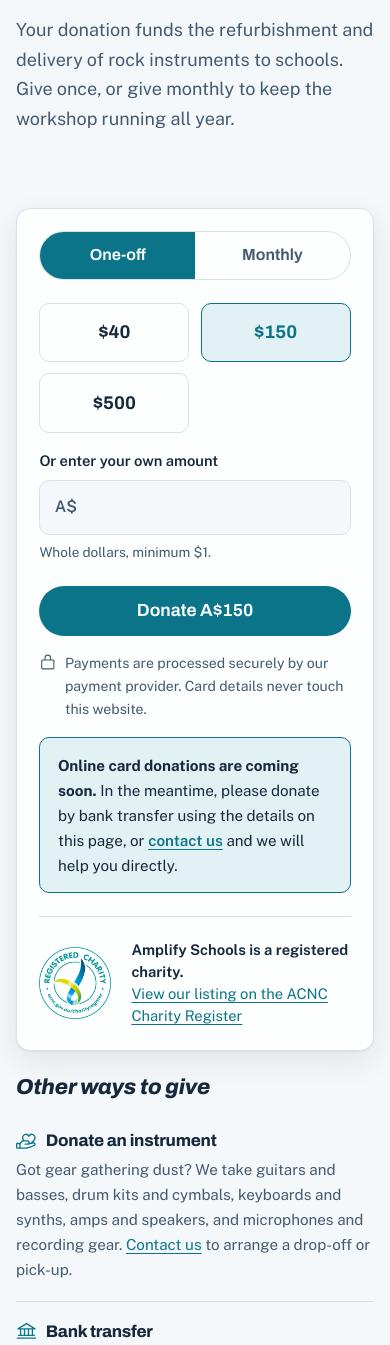
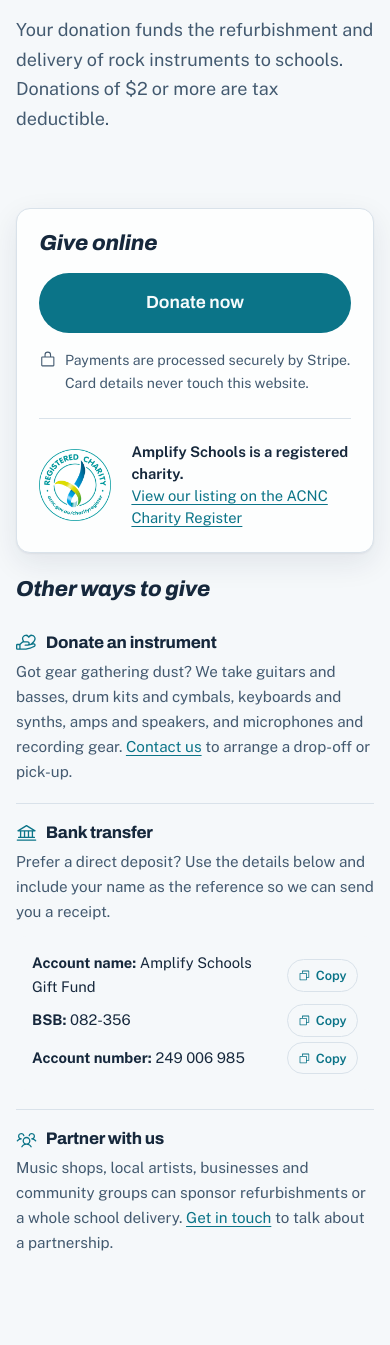
Before and after one commit to bigmcguin/AmplifySchools-, a plain HTML site: page donate.html in a window 390 px wide. Shown: the part 196-1541 px from the top of the page. Drawn offline with Linux system fonts and the light colour scheme.

Commit message:
Link the donate page to Stripe and add a donation QR code
The Donate now button now goes straight to the Stripe donation link
(read from the Stripe QR code). Stripe can't receive an amount picked
on this site, and there is one link, so the amount picker and monthly
toggle are replaced by that single button.

- Add a QR code for the same link, in brand navy on white, so people
  on a computer can pay on their phone. Hidden on phones and tablets.
- Remove the "coming soon" notice, the monthly-donation FAQ, and the
  unused PAYMENT_LINKS widget script and styles.
- Say "Donations of $2 or more are tax deductible" in the page intro
  and meta description instead of the bank transfer note.
- Bump the CSS and JS versions, update the README and sitemap date.

Co-Authored-By: Claude Opus 5.5 <noreply@anthropic.com>
Claude-Session: https://claude.ai/code/session_015JZs6k7QKPksavDU5X3Lyn

```diff
--- a/assets/css/styles.css
+++ b/assets/css/styles.css
@@ -442,47 +442,7 @@ p { margin: 0 0 1em; max-width: 65ch; }
   padding: clamp(1.4rem, 3vw, 2.2rem);
 }
 
-.freq-toggle {
-  display: grid; grid-template-columns: 1fr 1fr; gap: 0;
-  border: 1.5px solid var(--line); border-radius: 999px; overflow: hidden;
-  margin-bottom: 1.4rem;
-}
-.freq-toggle button {
-  font: inherit; font-family: var(--font-display); font-weight: 650;
-  padding: 0.65rem 1rem; border: 0; background: transparent; color: var(--ink-soft);
-  cursor: pointer; transition: background 0.15s ease, color 0.15s ease;
-}
-.freq-toggle button[aria-pressed="true"] { background: var(--accent); color: var(--accent-ink); }
-
-.amount-grid { display: grid; grid-template-columns: repeat(3, 1fr); gap: 0.7rem; margin-bottom: 1rem; }
-.amount-grid button {
-  font: inherit; font-family: var(--font-display); font-weight: 700; font-size: 1.15rem;
-  padding: 0.85rem 0.5rem; cursor: pointer;
-  border: 1.5px solid var(--line); border-radius: var(--radius-sm);
-  background: transparent; color: var(--ink);
-  transition: border-color 0.15s ease, background 0.15s ease, transform 0.1s ease;
-}
-.amount-grid button:hover { border-color: var(--accent); }
-.amount-grid button:active { transform: scale(0.98); }
-.amount-grid button[aria-pressed="true"] {
-  border-color: var(--accent); background: var(--accent-tint); color: var(--accent);
-}
-@media (max-width: 480px) { .amount-grid { grid-template-columns: repeat(2, 1fr); } }
-
-.custom-amount { margin-bottom: 1.4rem; }
-.custom-amount label { display: block; font-weight: 600; font-size: 0.92rem; margin-bottom: 0.4rem; }
-.custom-amount .field {
-  display: flex; align-items: center; gap: 0.5rem;
-  border: 1.5px solid var(--line); border-radius: var(--radius-sm);
-  padding: 0 0.9rem; background: var(--bg);
-}
-.custom-amount .field:focus-within { border-color: var(--focus); }
-.custom-amount .currency { color: var(--ink-soft); font-weight: 600; }
-.custom-amount input {
-  font: inherit; font-size: 1.1rem; border: 0; background: transparent; color: var(--ink);
-  padding: 0.75rem 0; width: 100%; outline: none;
-}
-.custom-amount .hint { font-size: 0.85rem; color: var(--ink-soft); margin: 0.4rem 0 0; }
+.donate-card h2 { font-size: 1.35rem; margin-bottom: 1rem; }
 
 .donate-submit { width: 100%; }
 .donate-note {
@@ -491,13 +451,25 @@ p { margin: 0 0 1em; max-width: 65ch; }
 }
 .donate-note .icon { margin-top: 0.15em; }
 
-.donate-alert {
-  display: none; margin-top: 1rem; padding: 0.9rem 1.1rem;
-  border: 1.5px solid var(--accent); border-radius: var(--radius-sm);
-  background: var(--accent-tint); color: var(--ink); font-size: 0.95rem;
+/* QR code that opens the same Stripe donation page, for people on a
+   computer who'd rather pay on their phone. Laid out like the
+   charity note below it. Navy on a white tile in both colour schemes,
+   because many scanners can't read light-on-dark codes. Hidden on
+   touch devices (and narrow screens, in case a phone browser misreports
+   touch): you can't scan the screen you're holding. */
+.donate-qr {
+  display: flex; align-items: center; gap: 1.25rem;
+  margin: 1.4rem 0 0; padding-top: 1.4rem; border-top: 1px solid var(--line);
+  color: var(--ink-soft); font-size: 0.92rem; line-height: 1.5;
 }
-.donate-alert.show { display: block; }
-.donate-alert a { font-weight: 600; }
+.donate-qr img {
+  flex: none; width: 128px; height: 128px;
+  border: 1px solid var(--line); border-radius: var(--radius-sm);
+}
+.donate-qr strong { display: block; color: var(--ink); font-weight: 650; }
+@media (hover: none) and (pointer: coarse), (max-width: 600px) {
+  .donate-qr { display: none; }
+}
 
 .give-aside h2 { font-size: 1.35rem; }
 .give-item { padding: 1.2rem 0; }
--- a/assets/js/main.js
+++ b/assets/js/main.js
@@ -2,39 +2,8 @@
    Amplify Schools - site scripts
    ============================================================ */
 
-/* ------------------------------------------------------------
-   PAYMENT SETUP
-   ------------------------------------------------------------
-   The donate button opens a hosted payment page, so no card
-   details ever touch this site and no backend is needed.
-
-   Recommended: Stripe Payment Links (https://stripe.com/au/payments/payment-links)
-   1. Create a Stripe account and add "Amplify Schools" branding.
-   2. Create one Payment Link per option below. For "monthly",
-      create the link with a recurring price. For links where the
-      donor chooses the amount, use "Customers choose what to pay".
-   3. Paste each URL below. Any option left empty falls back to
-      the frequency-level "any" link; if that is empty too, the
-      donor sees the bank transfer fallback message.
-
-   PayPal Donations or an Australian platform (GiveNow, Raisely,
-   Grassrootz) also work here: just paste the hosted URL.
------------------------------------------------------------- */
-const PAYMENT_LINKS = {
-  once: {
-    // "any" = a link where the donor chooses their own amount
-    any: "",
-    40: "",
-    150: "",
-    500: "",
-  },
-  monthly: {
-    any: "",
-    40: "",
-    150: "",
-    500: "",
-  },
-};
+/* Donations: the Donate button on donate.html is a plain link to our
+   Stripe donation page, so it needs no script. See README.md. */
 
 /* ------------------------------------------------------------
    SCHOOL REGISTRATION FORM SETUP
@@ -93,67 +62,6 @@ if (revealEls.length && !reduceMotion.matches && "IntersectionObserver" in windo
 document.querySelectorAll("#year").forEach((el) => {
   el.textContent = String(new Date().getFullYear());
 });
-
-/* ---------- Donation widget (donate.html only) ---------- */
-const donateBtn = document.getElementById("donate-btn");
-if (donateBtn) {
-  const freqButtons = document.querySelectorAll(".freq-toggle button");
-  const amountButtons = document.querySelectorAll(".amount-grid button");
-  const customInput = document.getElementById("custom-amount");
-  const alertBox = document.getElementById("donate-alert");
-
-  let frequency = "once";
-  let amount = 150;
-
-  const labels = { once: "Donate", monthly: "Donate monthly" };
-
-  function updateButtonLabel() {
-    const amt = amount ? ` A$${amount}` : "";
-    donateBtn.textContent = `${labels[frequency]}${amt}`;
-  }
-
-  freqButtons.forEach((btn) => {
-    btn.addEventListener("click", () => {
-      frequency = btn.dataset.freq;
-      freqButtons.forEach((b) => b.setAttribute("aria-pressed", String(b === btn)));
-      updateButtonLabel();
-    });
-  });
-
-  amountButtons.forEach((btn) => {
-    btn.addEventListener("click", () => {
-      amount = Number(btn.dataset.amount);
-      amountButtons.forEach((b) => b.setAttribute("aria-pressed", String(b === btn)));
-      if (customInput) customInput.value = "";
-      updateButtonLabel();
-    });
-  });
-
-  if (customInput) {
-    customInput.addEventListener("input", () => {
-      const value = Math.floor(Number(customInput.value));
-      if (value >= 1) {
-        amount = value;
-        amountButtons.forEach((b) => b.setAttribute("aria-pressed", "false"));
-      }
-      updateButtonLabel();
-    });
-  }
-
-  donateBtn.addEventListener("click", () => {
-    const links = PAYMENT_LINKS[frequency] || {};
-    const url = links[amount] || links.any;
-    if (url) {
-      window.open(url, "_blank", "noopener");
-    } else if (alertBox) {
-      // Payment links not configured yet: point donors at bank transfer.
-      alertBox.classList.add("show");
-      alertBox.scrollIntoView({ block: "nearest" });
-    }
-  });
-
-  updateButtonLabel();
-}
 
 /* ---------- Copy bank details (donate.html only) ---------- */
 document.querySelectorAll(".copy-btn").forEach((btn) => {
--- a/donate.html
+++ b/donate.html
@@ -5,7 +5,7 @@
   <meta name="viewport" content="width=device-width, initial-scale=1">
   <meta name="format-detection" content="telephone=no">
   <title>Donate | Amplify Schools</title>
-  <meta name="description" content="Make a one-off or monthly donation to Amplify Schools, or donate an instrument. Every gift helps put refurbished rock instruments into school music programs.">
+  <meta name="description" content="Donate to Amplify Schools online or by bank transfer, or give an instrument. Donations of $2 or more are tax deductible.">
   <link rel="canonical" href="https://amplifyschools.org/donate.html">
   <meta property="og:title" content="Donate to Amplify Schools">
   <meta property="og:description" content="Give money or instruments. Both change a school music room.">
@@ -19,7 +19,7 @@
   <link rel="apple-touch-icon" href="apple-touch-icon.png">
   <link rel="preload" href="assets/fonts/archivo-latin-wght-italic.woff2" as="font" type="font/woff2" crossorigin>
   <link rel="preload" href="assets/fonts/public-sans-latin-wght-normal.woff2" as="font" type="font/woff2" crossorigin>
-  <link rel="stylesheet" href="assets/css/styles.css?v=15">
+  <link rel="stylesheet" href="assets/css/styles.css?v=16">
   <script>document.documentElement.classList.add("js");</script>
 </head>
 <body>
@@ -50,47 +50,32 @@
 
     <section class="donate-intro container">
       <h1>Back a school music program.</h1>
-      <p class="lede">Your donation funds the refurbishment and delivery of rock instruments to schools. Give once, or give monthly to keep the workshop running all year.</p>
+      <p class="lede">Your donation funds the refurbishment and delivery of rock instruments to schools. Donations of $2 or more are tax deductible.</p>
     </section>
 
     <section class="section container donate-layout">
 
-      <!-- ===== Donation widget ===== -->
+      <!-- ===== Donate online (Stripe) ===== -->
+      <!-- EDIT ME: the Donate button and the QR code both open our Stripe donation link.
+           If the link changes, update the href below and regenerate
+           assets/img/donate-qr.svg (see "Taking donations" in README.md). -->
       <div class="donate-card">
-        <h2 class="visually-hidden">Choose your donation</h2>
+        <h2>Give online</h2>
 
-        <div class="freq-toggle" role="group" aria-label="Donation frequency">
-          <button type="button" data-freq="once" aria-pressed="true">One-off</button>
-          <button type="button" data-freq="monthly" aria-pressed="false">Monthly</button>
-        </div>
-
-        <div class="amount-grid" role="group" aria-label="Donation amount">
-          <button type="button" data-amount="40" aria-pressed="false">$40</button>
-          <button type="button" data-amount="150" aria-pressed="true">$150</button>
-          <button type="button" data-amount="500" aria-pressed="false">$500</button>
-        </div>
-
-        <div class="custom-amount">
-          <label for="custom-amount">Or enter your own amount</label>
-          <div class="field">
-            <span class="currency" aria-hidden="true">A$</span>
-            <input id="custom-amount" name="custom-amount" type="number" inputmode="decimal" min="1" step="1" autocomplete="off">
-          </div>
-          <p class="hint" id="custom-amount-hint">Whole dollars, minimum $1.</p>
-        </div>
-
-        <button type="button" class="btn btn-primary btn-lg donate-submit" id="donate-btn">
-          Donate
-        </button>
+        <a class="btn btn-primary btn-lg donate-submit" href="https://donate.stripe.com/9B66oH0Fj6sX7RsaFI5os00">Donate now</a>
 
         <p class="donate-note">
           <svg class="icon" aria-hidden="true"><use href="assets/icons.svg#icon-lock-simple"/></svg>
-          <span>Payments are processed securely by our payment provider. Card details never touch this website.</span>
+          <span>Payments are processed securely by Stripe. Card details never touch this website.</span>
         </p>
 
-        <div class="donate-alert show" id="donate-alert" role="status">
-          <strong>Online card donations are coming soon.</strong> In the meantime, please donate by bank transfer using the details on this page, or <a href="contact.html">contact us</a> and we will help you directly.
-        </div>
+        <figure class="donate-qr">
+          <img src="assets/img/donate-qr.svg" alt="QR code for our donation page" width="128" height="128">
+          <figcaption>
+            <strong>Prefer to use your phone?</strong>
+            Scan this code with your camera to open the same donation page.
+          </figcaption>
+        </figure>
 
         <a class="charity-note" href="https://www.acnc.gov.au/charity/charities/515e9afa-9e64-f111-a826-6045bde523ce/profile">
           <picture>
@@ -121,7 +106,6 @@
             <span class="bank-row"><span><strong>BSB:</strong> 082-356</span><button type="button" class="copy-btn" data-copy="082356" aria-label="Copy bsb"><svg class="icon" aria-hidden="true"><use href="assets/icons.svg?v=13#icon-copy"/></svg><span class="copy-label">Copy</span></button></span>
             <span class="bank-row"><span><strong>Account number:</strong> 249 006 985</span><button type="button" class="copy-btn" data-copy="249006985" aria-label="Copy account number"><svg class="icon" aria-hidden="true"><use href="assets/icons.svg?v=13#icon-copy"/></svg><span class="copy-label">Copy</span></button></span>
           </p>
-          <p class="hint">Donations of $2 or more are tax deductible.</p>
         </div>
 
         <div class="give-item">
@@ -149,12 +133,8 @@
           <p>Money goes into parts, strings, hardware and workshop time to refurbish donated instruments, and into delivering them to school music programs. We keep overheads low so your gift lands in a music room.</p>
         </details>
         <details>
-          <summary>Can I cancel or change a monthly donation? <svg class="icon" aria-hidden="true"><use href="assets/icons.svg#icon-caret-down"/></svg></summary>
-          <p>Yes, at any time. Use the link in your donation receipt email, or contact us and we will change or cancel it for you straight away.</p>
-        </details>
-        <details>
           <summary>Will I get a receipt? <svg class="icon" aria-hidden="true"><use href="assets/icons.svg#icon-caret-down"/></svg></summary>
-          <p>Yes. For bank transfers, include your name as the payment reference and email us so we know where to send your receipt.</p>
+          <p>Yes. Online donations are receipted by email as soon as the payment goes through. For bank transfers, include your name as the payment reference and email us so we know where to send your receipt.</p>
         </details>
       </div>
     </section>
@@ -206,6 +186,6 @@
     </div>
   </footer>
 
-  <script src="assets/js/main.js?v=13"></script>
+  <script src="assets/js/main.js?v=14"></script>
 </body>
 </html>
--- a/sitemap.xml
+++ b/sitemap.xml
@@ -6,7 +6,7 @@
   </url>
   <url>
     <loc>https://amplifyschools.org/donate.html</loc>
-    <lastmod>2026-11-06</lastmod>
+    <lastmod>2026-11-19</lastmod>
   </url>
   <url>
     <loc>https://amplifyschools.org/contact.html</loc>
```
Also changed, not shown: contact.html (+2 -2 lines), index.html (+2 -2 lines), register.html (+2 -2 lines), assets/img/donate-qr.svg (added), 1 other file.
